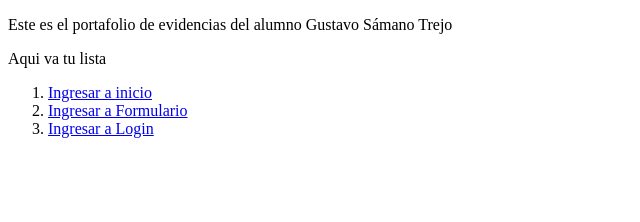
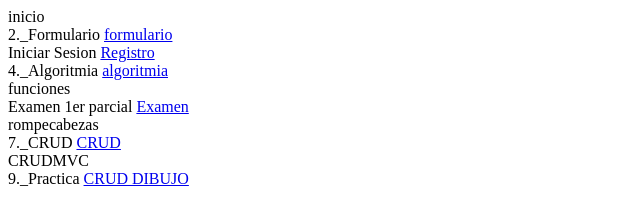
Before and after one commit to GusSaman0/4IV8_Apppat_Appmat_Gustavo-SamanoTrejo, a plain HTML site: page index.html in a window 1280 px wide. Shown: the whole page, without its empty margins (0-640 px from the left). Drawn offline with Linux system fonts and the light colour scheme.

Commit message:
Actualizar index.html

```diff
--- a/index.html
+++ b/index.html
@@ -11,19 +11,47 @@
 
 </section>
 <section>
-        <p>Este es el portafolio de evidencias del alumno Gustavo Sámano Trejo</p>
-        <p>Aqui va tu lista</p>
-        <ol>
-            <li>
-                <a href="./PrimeraPractica/inicio.html">Ingresar a inicio</a>
-            </li>
-            <li>
-                <a href="./02Formulario/Formulario.html">Ingresar a Formulario</a>
-            </li>
-            <li>
-                <a href="./03Formulario/Login.html">Ingresar a Login</a>
-            </li>
-        </ol>
+    <div class="contenedor>
+        <h2>1._Practica</h2>
+        <a href="PrimeraPractica/inicio.html">inicio</a>
+    </div>
+    <div class="contenedor>
+        <h2>2._Formulario</h2>
+        <a href="02Formulario/Formulario.html">formulario</a>
+    </div>
+    <div class="contenedor>
+        <h2>3._Formulario</h2>
+        <a href="03Formulario/Login.html"> Iniciar Sesion </a>
+<a href="03Formulario/Register.html"> Registro </a>
+    </div>
+    <div class="contenedor>
+        <h2>4._Algoritmia</h2>
+        <a href="04Algoritmia/algoritmia.html">algoritmia</a>
+    </div>
+    <div class="contenedor>
+        <h2>5._Funciones</h2>
+        <a href="05Funciones/funciones.js">funciones</a>
+    </div>
+    <div class="contenedor>
+        <h2>Examen 1er parcial </h2>
+        <a href="Examen primer parcial/Examen_Primer_Parcial.html">Examen</a>
+    </div>
+    <div class="contenedor>
+        <h2>6._Rompecabezas</h2>
+        <a href="06Rompecabezas/rompecabezas.html">rompecabezas</a>
+    </div>
+    <div class="contenedor>
+        <h2>7._CRUD</h2>
+        <a href="07CRUD/public/index.html">CRUD</a>
+    </div>
+    <div class="contenedor>
+        <h2>8._CRUDMVC</h2>
+        <a href="08CRUDMVC/public/index.html">CRUDMVC</a>
+    </div>
+    <div class="contenedor>
+        <h2>9._Practica</h2>
+        <a href="DibujoCRUD/public/index.html">CRUD DIBUJO</a>
+    </div>
 </section>
 </body>
 </html>
```
